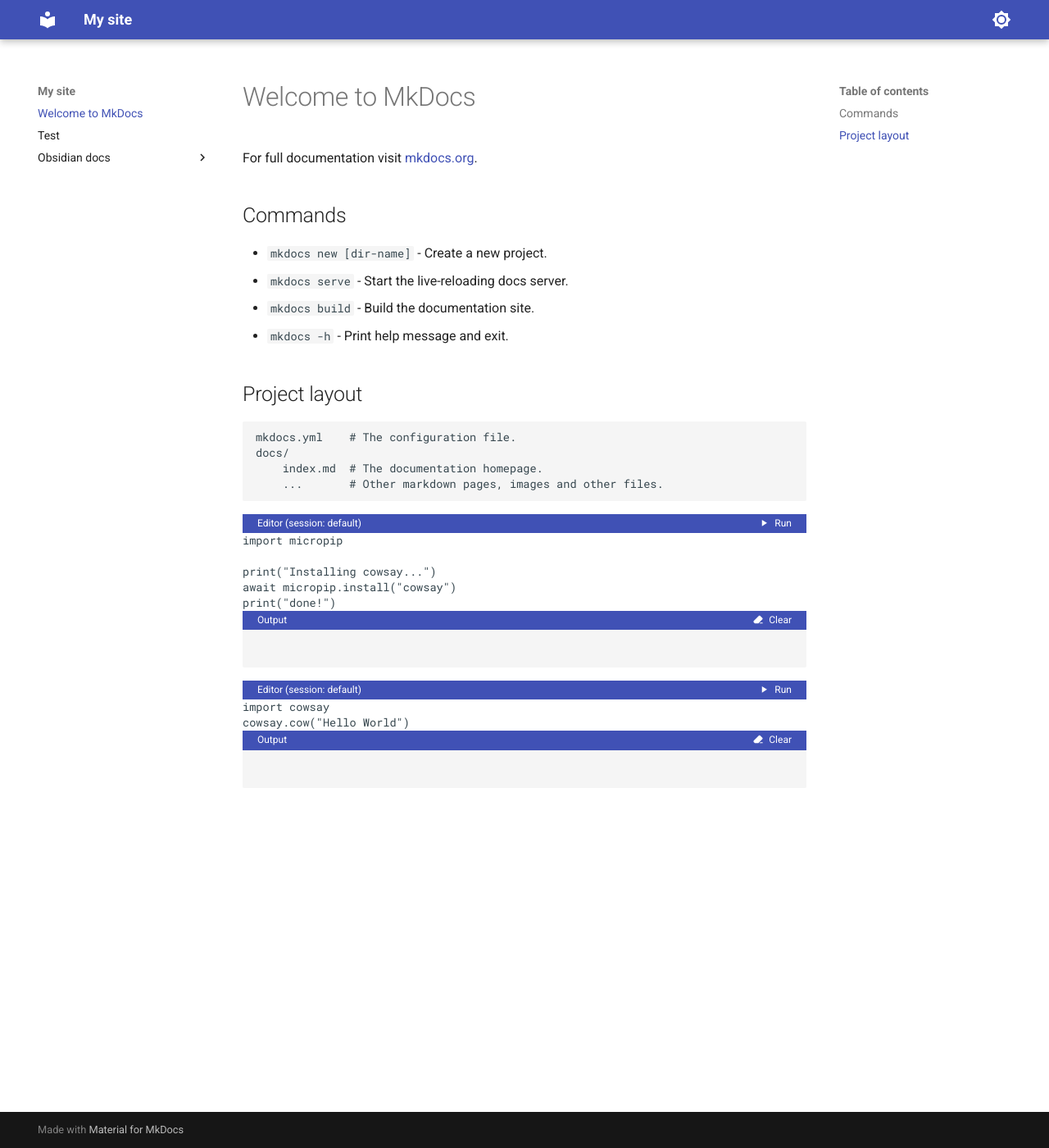
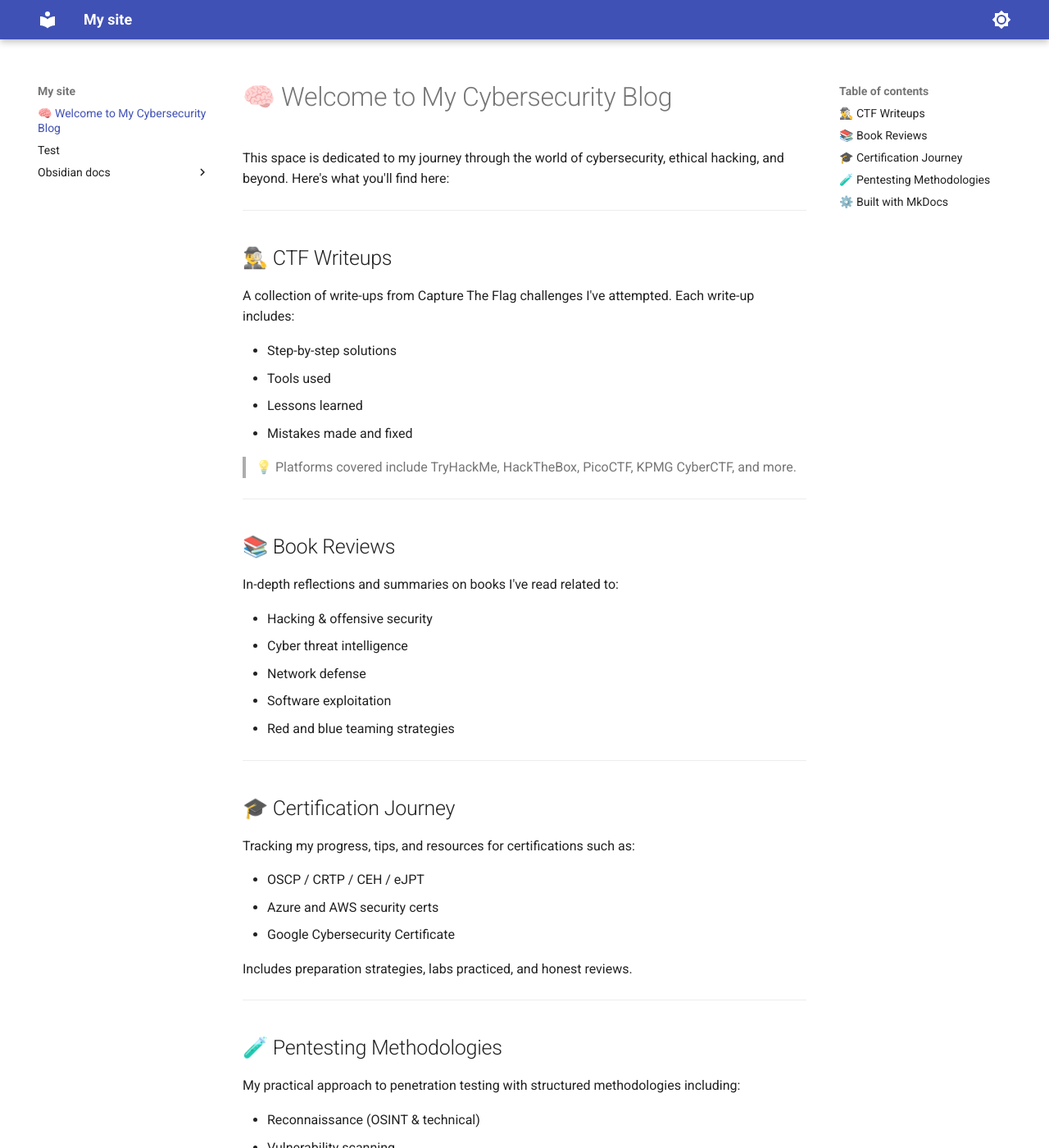
Before and after one commit to mravtechinfo/one-for-all, an MkDocs documentation site: the page built from docs/index.md, in a window 1280 px wide and 1400 px high. Shown: the whole window at 82% size. Built offline with MkDocs 1.6.1 and Material for MkDocs 9.7.7, drawn with Linux system fonts in a browser that asks for light colours; some of the changed text lies outside the part shown.

Commit message:
Modified index.md

```diff
--- a/docs/index.md
+++ b/docs/index.md
@@ -1,3 +1,92 @@
+# 🧠 Welcome to My Cybersecurity Blog
+
+This space is dedicated to my journey through the world of cybersecurity, ethical hacking, and beyond. Here's what you'll find here:
+
+---
+
+## 🕵️‍♂️ CTF Writeups
+
+A collection of write-ups from Capture The Flag challenges I've attempted. Each write-up includes:
+
+- Step-by-step solutions
+- Tools used
+- Lessons learned
+- Mistakes made and fixed
+
+> 💡 Platforms covered include TryHackMe, HackTheBox, PicoCTF, KPMG CyberCTF, and more.
+
+---
+
+## 📚 Book Reviews
+
+In-depth reflections and summaries on books I've read related to:
+
+- Hacking & offensive security
+- Cyber threat intelligence
+- Network defense
+- Software exploitation
+- Red and blue teaming strategies
+
+---
+
+## 🎓 Certification Journey
+
+Tracking my progress, tips, and resources for certifications such as:
+
+- OSCP / CRTP / CEH / eJPT
+- Azure and AWS security certs
+- Google Cybersecurity Certificate
+
+Includes preparation strategies, labs practiced, and honest reviews.
+
+---
+
+## 🧪 Pentesting Methodologies
+
+My practical approach to penetration testing with structured methodologies including:
+
+- Reconnaissance (OSINT & technical)
+- Vulnerability scanning
+- Exploitation
+- Post-exploitation
+- Reporting
+
+Tools and frameworks: Nmap, Burp Suite, Metasploit, BloodHound, etc.
+
+---
+
+## ⚙️ Built with MkDocs
+
+This blog is generated using **MkDocs + Material for MkDocs**, hosted on **GitHub Pages** with automated deployment via GitHub Actions.
+
+Stay curious. Stay ethical. Hack the planet 🌍
+
+---
+
+
+
+
+
+
+
+
+
+
+
+
+
+
+
+
+
+
+
+
+
+
+
+
+
 # Welcome to MkDocs
 
 For full documentation visit [mkdocs.org](https://www.mkdocs.org).
```
